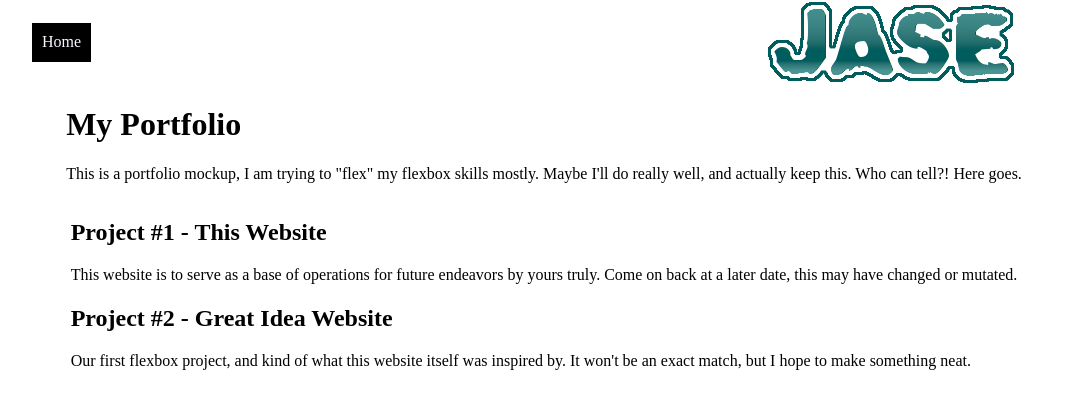
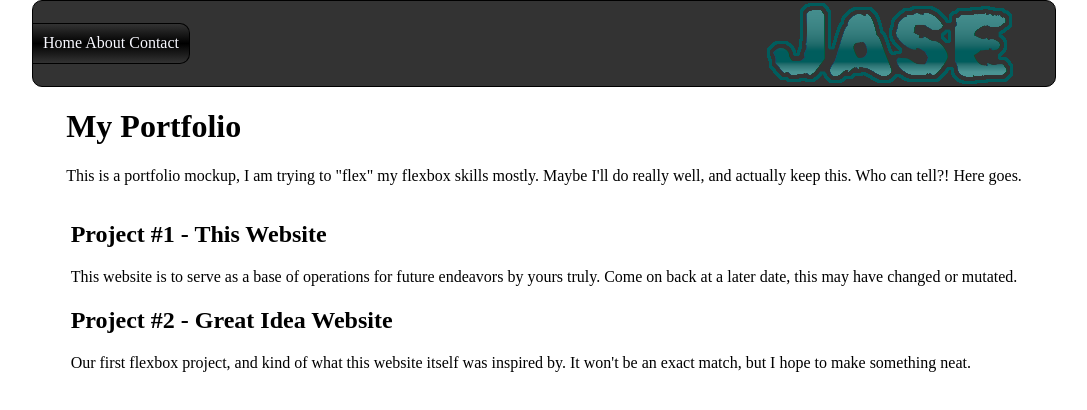
Before and after one commit to sysRoot/Websaite-Mockup, a plain HTML site: page index.html in a window 1280 px wide. Shown: the whole page, without its empty margins (96-1183 px from the left). Drawn offline with nearby package versions, Linux system fonts and the light colour scheme.

Commit message:
Simple styling on nav

```diff
--- a/assets/css/style.css
+++ b/assets/css/style.css
@@ -12,13 +12,26 @@
 header {
     width: 100%;
     display: flex;
-    justify-content: space-between;
+    justify-content: space-between  ;
+    background-color: #333333;
+    border: 1px solid black;
+    border-radius: 10px;
+
 }
 
 nav {
     align-self: center;
     justify-self: flex-start;
     padding: 10px 10px;
-    background-color: black;
+    background-image: linear-gradient(#333333, black, #333333);
     color: ghostwhite;
+    border: 1px solid black;
+    border-left: 0px;
+    border-radius: 0 10px 10px 0;
+
 }
+nav a {
+    color: ghostwhite;
+    text-decoration: none;
+
+}
--- a/index.html
+++ b/index.html
@@ -9,7 +9,9 @@
     <div class="container">
         <header>
             <nav>
-                <a>Home</a>
+                <a href="#">Home</a>
+                <a href="#">About</a>
+                <a href="#">Contact</a>
             </nav>
             <img src="assets/images/logojase.png">
         </header>
```
